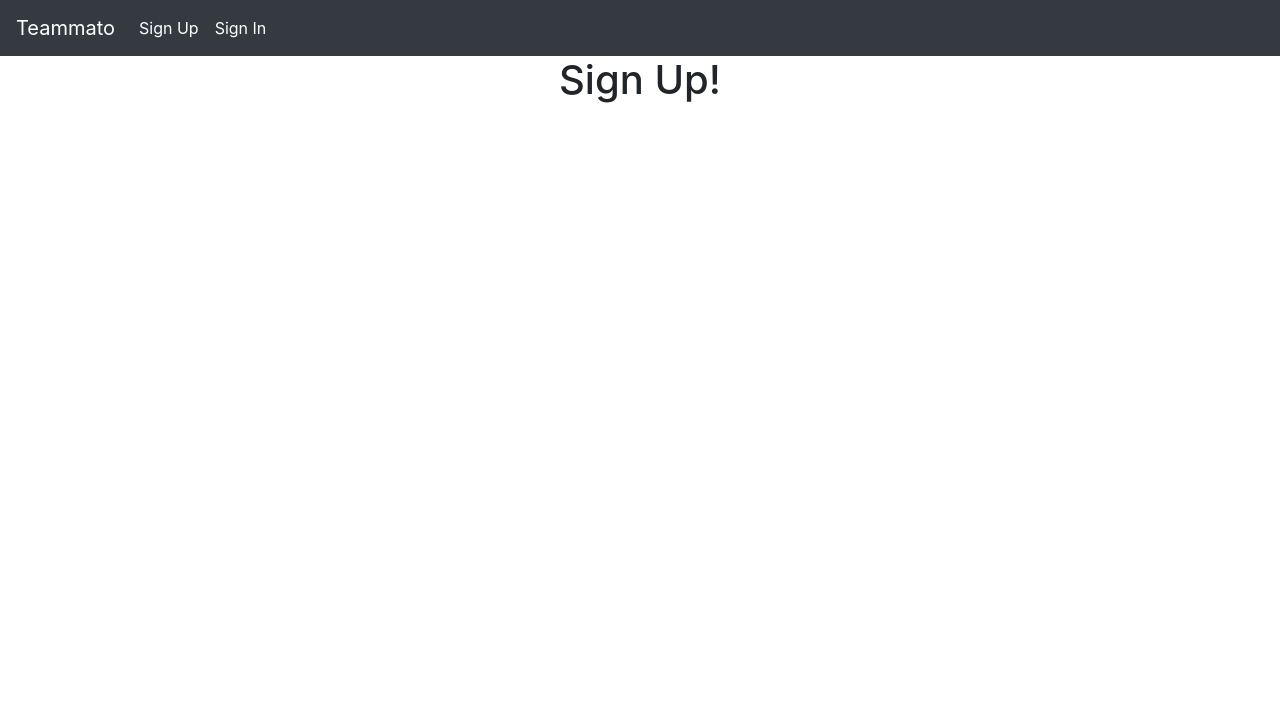
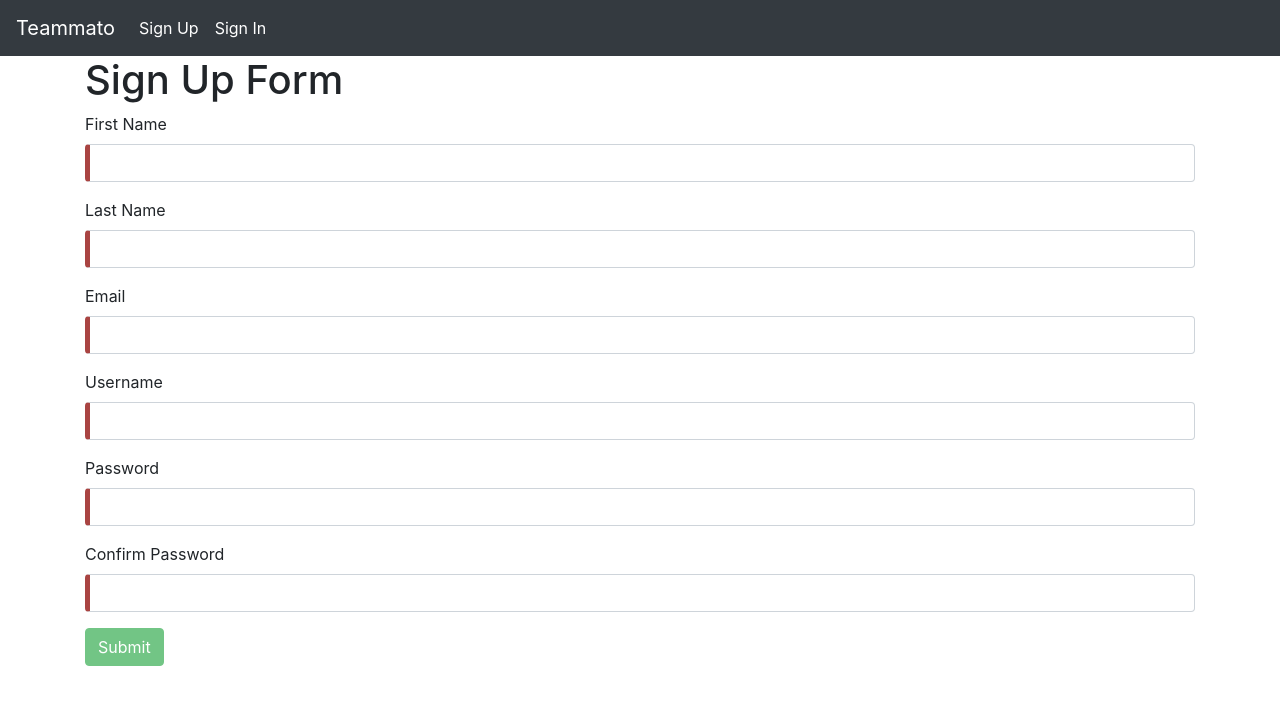
Before and after one commit to stinkfloyd/teammato-fe, an Angular app: page /signup in a window 1280 px wide. Shown: the top 704 px of the page. Built offline with nearby package versions, Linux system fonts and the light colour scheme.

Commit message:
"Sign up form working"

```diff
--- a/src/app/app-routing.module.ts
+++ b/src/app/app-routing.module.ts
@@ -1,12 +1,12 @@
 import { NgModule } from '@angular/core';
 import { Routes, RouterModule } from '@angular/router';
-import { SignupComponent } from './signup/signup.component';
+import { SignUpFormComponent } from './sign-up-form/sign-up-form.component';
 import { SigninComponent } from './signin/signin.component';
 import { SplashPageComponent } from './splash-page/splash-page.component';
 
 const routes: Routes = [
   { path: '', component: SplashPageComponent },
-  { path: 'signup', component: SignupComponent },
+  { path: 'signup', component: SignUpFormComponent },
   { path: 'signin', component: SigninComponent },
 ];
 
--- /dev/null
+++ b/src/app/sign-up-form/sign-up-form.component.html
@@ -0,0 +1,57 @@
+<div class="container">
+  <h1>Sign Up Form</h1>
+  <form (ngSubmit)="onSubmit()" #signUpForm="ngForm">
+    <div class="form-group">
+      <div *ngIf="error" id="errorMessage">{{errorMessage}}</div>
+      <label for="firstName">First Name</label>
+      <input type="text" class="form-control" id="firstName" required [(ngModel)]="formData.firstName" name="firstName"
+        #firstName="ngModel">
+      <div [hidden]="firstName.pristine || firstName.valid" class="alert alert-danger">
+        First name is required
+      </div>
+    </div>
+    <div class="form-group">
+      <label for="lastName">Last Name</label>
+      <input type="text" class="form-control" id="lastName" required [(ngModel)]="formData.lastName" name="lastName"
+        #lastName="ngModel">
+      <div [hidden]="lastName.pristine || lastName.valid" class="alert alert-danger">
+        Last name is required
+      </div>
+    </div>
+    <div class="form-group">
+      <label for="email">Email</label>
+      <input type="email" pattern="[a-z0-9._%+-]+@[a-z0-9.-]+\.[a-z]{2,}$" class="form-control" id="email" required
+        [(ngModel)]="formData.email" name="email" #email="ngModel">
+      <div [hidden]="email.pristine || email.valid" class="alert alert-danger">
+        Valid email is required
+      </div>
+    </div>
+    <div class="form-group">
+      <label for="username">Username</label>
+      <input type="text" minlength="8" maxlength="15" class="form-control" id="username" required [(ngModel)]="formData.username"
+        name="username" #username="ngModel">
+      <div [hidden]="username.pristine || username.valid" class="alert alert-danger">
+        Username between 8-15 characters is required
+      </div>
+    </div>
+    <div class="form-group">
+      <label for="password">Password</label>
+      <input type="password" pattern="(?=.*\d)(?=.*[a-z])(?=.*[A-Z]).{8,}" class="form-control" id="password" required
+        [(ngModel)]="formData.password" name="password" #password="ngModel">
+      <div [hidden]="password.pristine || password.valid" class="alert alert-danger">
+        Must contain at least one number and one uppercase and lowercase letter, and at least 8 or more characters.
+      </div>
+    </div>
+    <div class="form-group">
+      <label for="confirmPassword">Confirm Password</label>
+      <input type="password" pattern={{formData.password}} class="form-control" id="confirmPassword" required
+        [(ngModel)]="formData.confirmPassword" name="confirmPassword" #confirmPassword="ngModel">
+      <div [hidden]="confirmPassword.pristine || confirmPassword.valid" class="alert alert-danger">
+        Passwords must match.
+      </div>
+    </div>
+
+    <button type="submit" [disabled]="!signUpForm.form.valid" class="btn btn-success">Submit</button>
+
+  </form>
+</div>
--- /dev/null
+++ b/src/app/sign-up-form/sign-up-form.component.scss
@@ -0,0 +1,3 @@
+#errorMessage {
+  color: red;
+}
--- /dev/null
+++ b/src/app/sign-up-form/sign-up-form.component.ts
@@ -0,0 +1,49 @@
+import { Component, OnInit } from '@angular/core';
+import { User } from '../user';
+import { formatDate } from '@angular/common';
+import { HttpClient } from '@angular/common/http';
+import { Router } from '@angular/router';
+
+@Component({
+  selector: 'app-sign-up-form',
+  templateUrl: './sign-up-form.component.html',
+  styleUrls: ['./sign-up-form.component.scss']
+})
+export class SignUpFormComponent implements OnInit {
+
+  formData = {};
+
+  error = false;
+  errorMessage = '';
+
+  onSubmit() {
+    this.error = false;
+    const newUser = {};
+    Object.keys(this.formData).forEach((key) => {
+      if (key === 'confirmPassword') { return; }
+      newUser[key] = this.formData[key];
+    });
+    this.httpClient.post('http://localhost:3000/users', newUser)
+      .subscribe(data => {
+        console.log("POST Successful ", data)
+        this.router.navigate(['/']);
+      }, error => {
+        this.error = true;
+        console.log("POST ERROR ", error.error.constraint);
+        switch (error.error.constraint) {
+          case "users_username_unique":
+            this.errorMessage = `Username is already taken.`;
+            break;
+          case "users_email_unique":
+            this.errorMessage = `Email has already been used to sign up.`;
+            break;
+        }
+      });
+  }
+
+  constructor(private httpClient: HttpClient, private router: Router) { }
+
+  ngOnInit() {
+  }
+
+}
--- a/src/app/signup/signup.component.html
+++ /dev/null
@@ -1,5 +0,0 @@
-<div style="text-align:center">
-  <h1>
-    Sign Up!
-  </h1>
-</div>
--- a/src/app/signup/signup.component.ts
+++ /dev/null
@@ -1,15 +0,0 @@
-import { Component, OnInit } from '@angular/core';
-
-@Component({
-  selector: 'app-signup',
-  templateUrl: './signup.component.html',
-  styleUrls: ['./signup.component.scss']
-})
-export class SignupComponent implements OnInit {
-
-  constructor() { }
-
-  ngOnInit() {
-  }
-
-}
--- /dev/null
+++ b/src/app/user.ts
@@ -0,0 +1,10 @@
+export class User {
+
+  constructor(
+    public id?: number,
+    public firstName?: string,
+    public lastName?: string,
+    public email?: string,
+    public password?: string,
+  ) { }
+}
--- /dev/null
+++ b/src/assets/forms.css
@@ -0,0 +1,10 @@
+.ng-valid[required],
+.ng-valid.required {
+  border-left: 5px solid #42A948;
+  /* green */
+}
+
+.ng-invalid:not(form) {
+  border-left: 5px solid #a94442;
+  /* red */
+}
--- a/src/index.html
+++ b/src/index.html
@@ -8,6 +8,7 @@
 
   <meta name="viewport" content="width=device-width, initial-scale=1">
   <link rel="icon" type="image/x-icon" href="favicon.ico">
+  <link rel="stylesheet" href="assets/forms.css">
 </head>
 
 <body>
```
Also changed, not shown: src/app/app.module.ts (+8 -4 lines), src/app/signup/signup.component.scss (deleted), src/tslint.json (indentation only), 1 other file (tests, documents, lock files or other folders).
